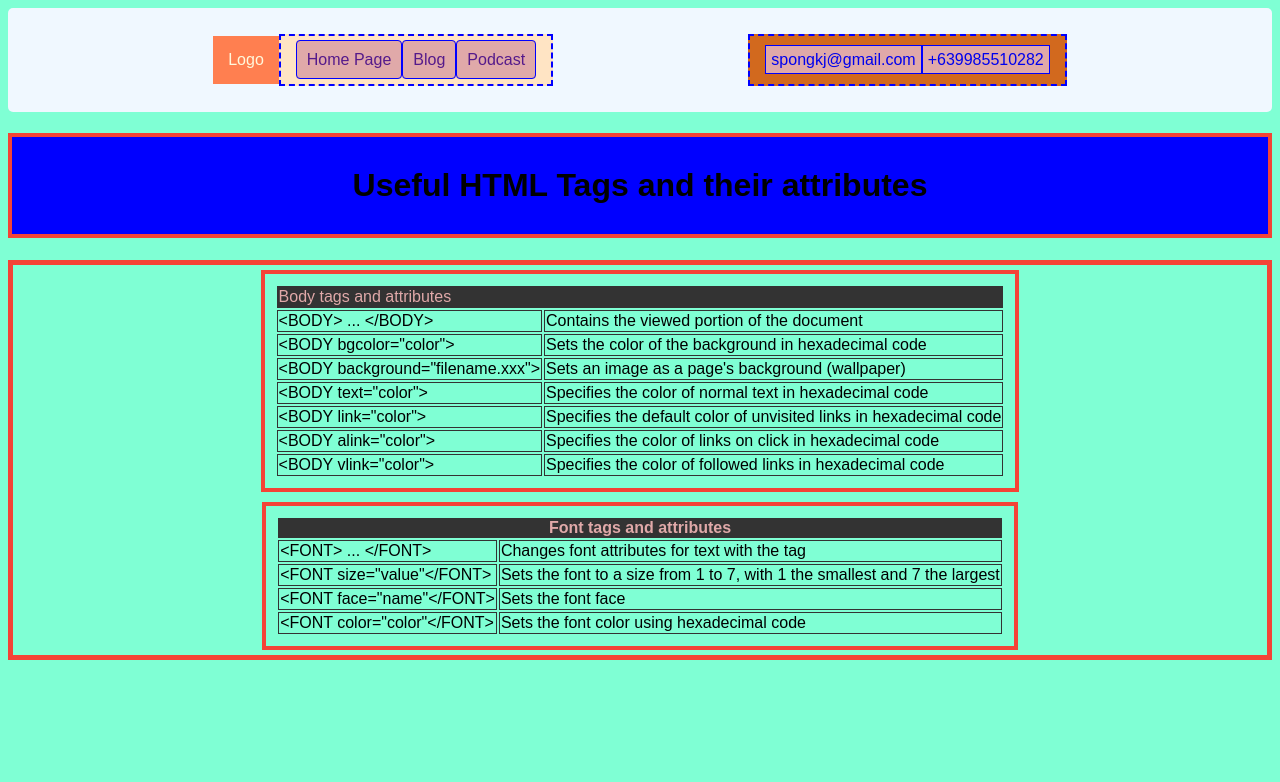
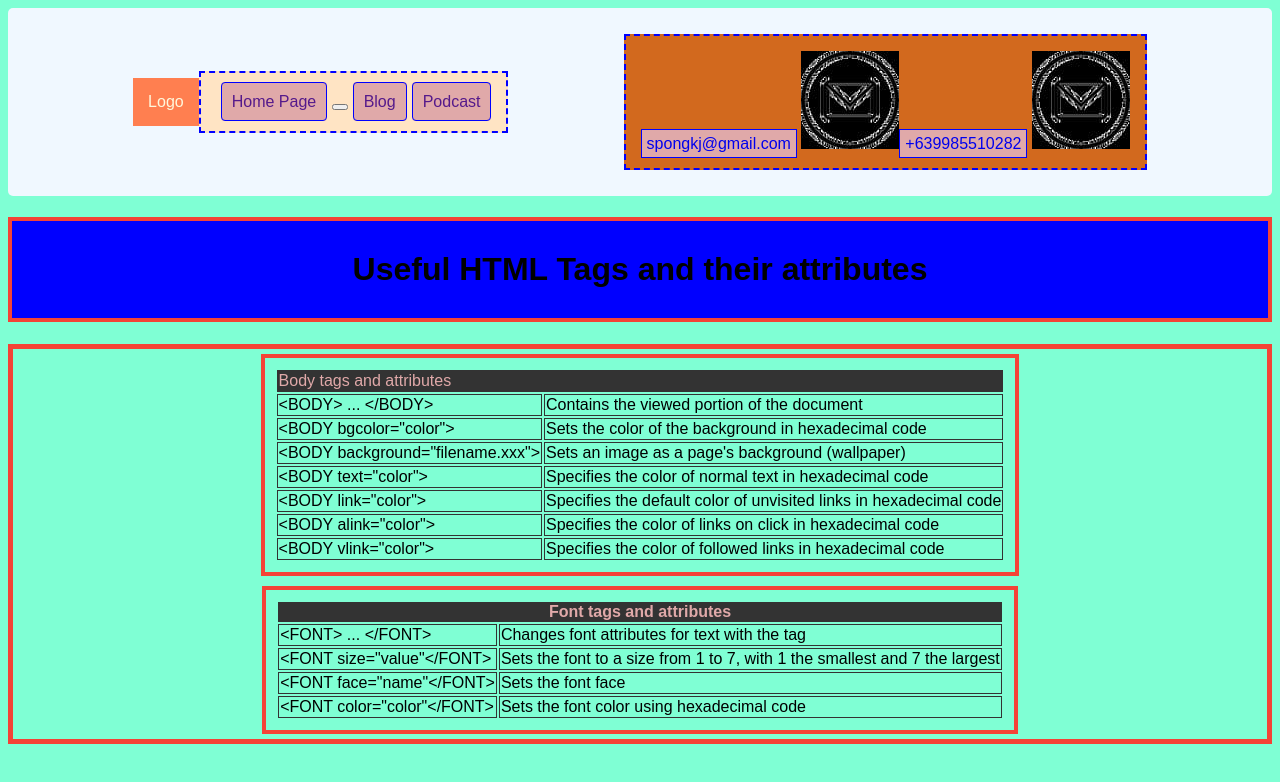
Before and after one commit to JosephGoIt/github-personal2, a plain HTML site: page index.html in a window 1280 px wide. Drawn offline with Linux system fonts and the light colour scheme.

Commit message:
practise

```diff
--- a/index.html
+++ b/index.html
@@ -10,6 +10,7 @@
             <ul class="menu">
                 <li class="item">
                     <a href="" class="link">Home Page</a>
+                    <button type="button"></button>
                 </li>
                 <li class="item">
                     <a href="" class="link">Blog</a>
@@ -22,9 +23,11 @@
             <ul class="contact-us">
                 <li>
                     <a href="mailto:spongkj@gmail.com" class="contact">spongkj@gmail.com</a>
+                    <img src="images/email-icon1.jpg" alt="email icon" >
                 </li>
                 <li>
                     <a href="tel:+639985510282" class="contact">+639985510282</a>
+                    <img src="images/email-icon1.jpg" alt="email icon" >
                 </li>
             </ul>
         </header>
--- a/style.css
+++ b/style.css
@@ -67,7 +67,7 @@ h1{
 }
 
 .contact-us {
-    /* box-sizing: content-box; */
+    box-sizing: content-box;
     list-style: none;
     display: flex;
     padding: 15px;
@@ -111,3 +111,8 @@ h1{
     justify-content: space-evenly;
     align-items: center;
 }
+
+.item {
+    margin: 5px;
+    margin-right: auto;
+}
```
Also changed, not shown: images/email-icon1.jpg (added), images/email-icon1.png (added).
